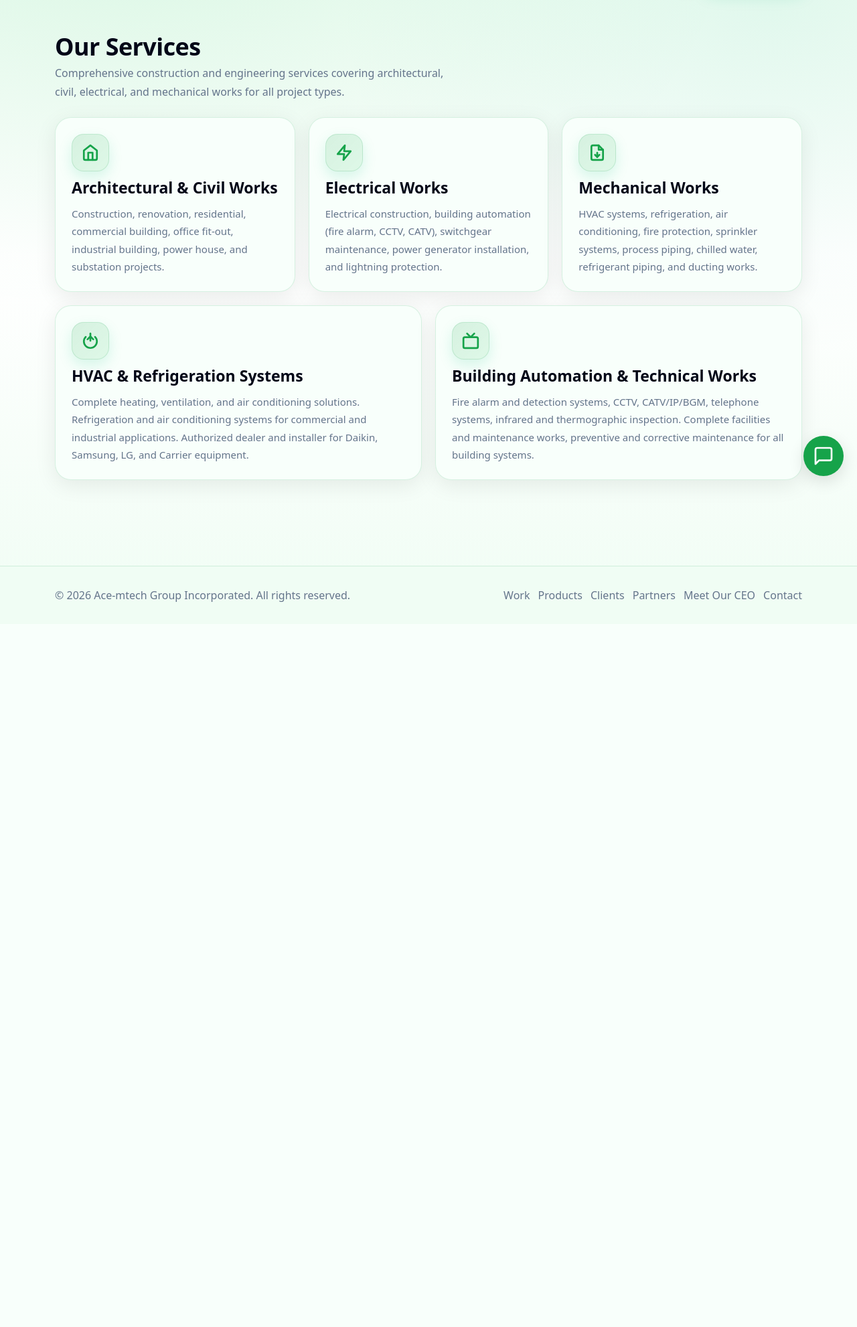
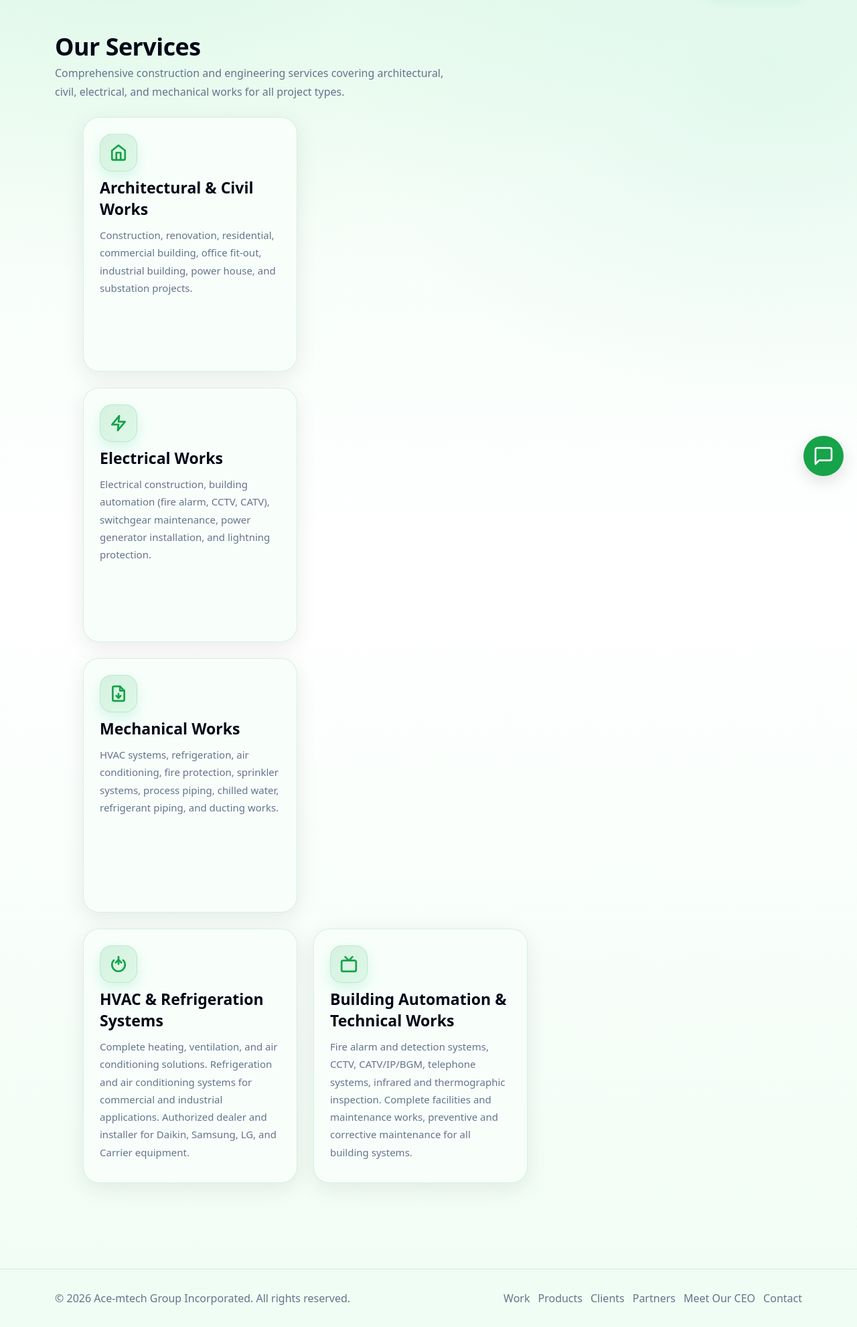
Before and after one commit to Kioski22/Ace-mtech, a PHP site: page /Ace-mtech/work.php in a window 1280 px wide. Shown: the part 69-2051 px from the top of the page at 67% size. Before the commit the page ends 968 px from the top, so only its background shows below. Run offline with PHP 8.4, Linux system fonts and the light colour scheme; data that the repository does not hold is empty; some libraries are stand-ins or nearby versions.

Commit message:
fix work.php cards overflowing images css

```diff
--- a/work.php
+++ b/work.php
@@ -35,6 +35,50 @@ $services = get_service_products();
 	<title>Ace‑mtech Group | Work</title>
 	<meta name="description" content="Explore Ace‑mtech Group services across architectural, civil, electrical, and mechanical engineering." />
 	<link rel="stylesheet" href="styles.css?v=2" />
+	<style>
+		#work .grid{
+			display:grid;
+			grid-template-columns:repeat(auto-fit,minmax(250px,320px));
+			gap:24px;
+			justify-content:center;
+			align-items:stretch;
+		}
+		#work .card{
+			width:100%;
+			max-width:320px;
+			min-height:380px;
+			overflow:hidden;
+			display:flex;
+			flex-direction:column;
+		}
+		#work .card.wide{
+			grid-column:auto;
+			max-width:320px;
+		}
+		#work .productMedia{
+			width:100%;
+			aspect-ratio:16 / 10;
+			overflow:hidden;
+			border-radius:10px;
+			margin-bottom:12px;
+		}
+		#work .productMedia img{
+			width:100%;
+			height:100%;
+			display:block;
+			object-fit:cover;
+		}
+		@media (max-width:640px){
+			#work .grid{
+				grid-template-columns:minmax(0,1fr);
+			}
+			#work .card,
+			#work .card.wide{
+				max-width:100%;
+				min-height:unset;
+			}
+		}
+	</style>
 </head>
 
 <body>
```
